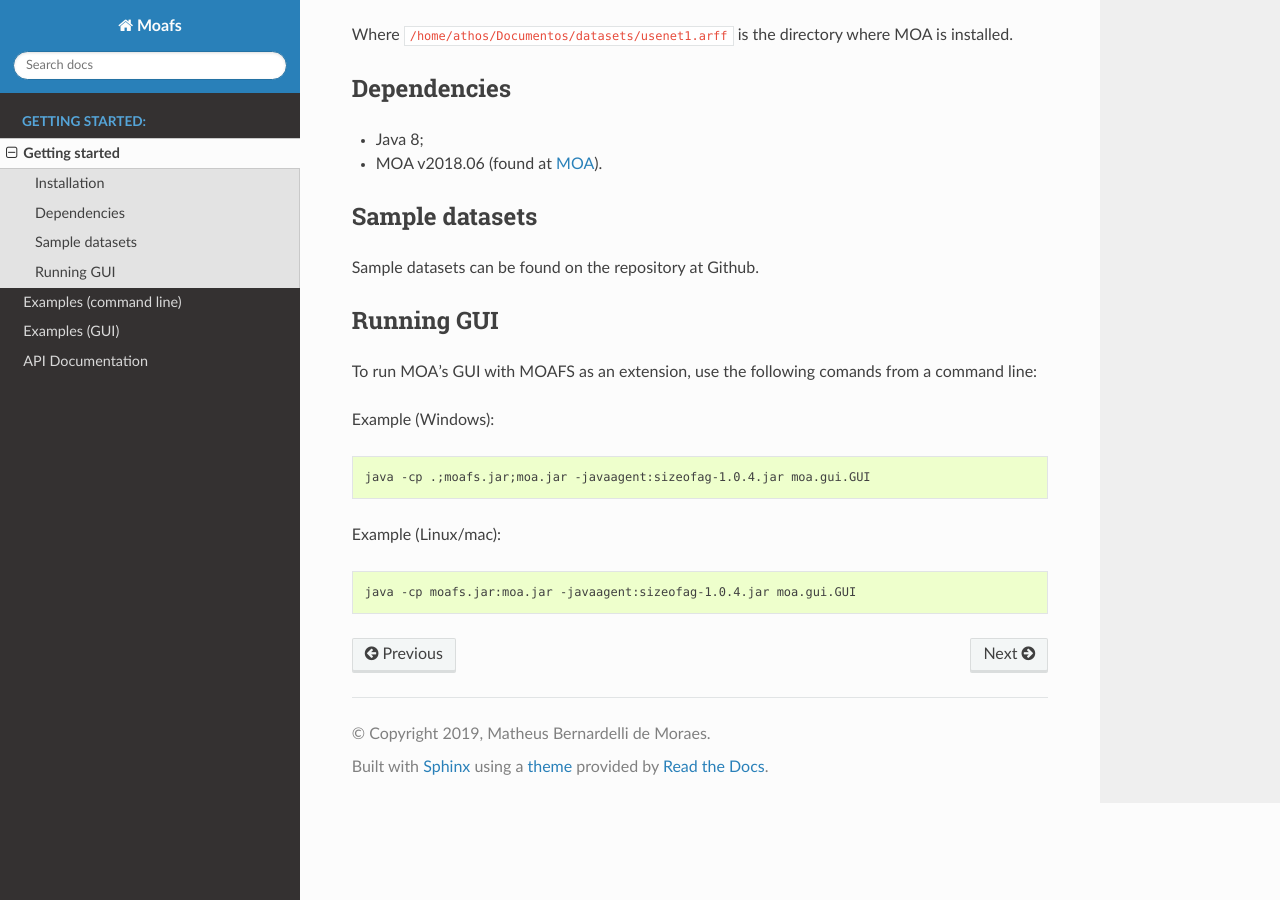
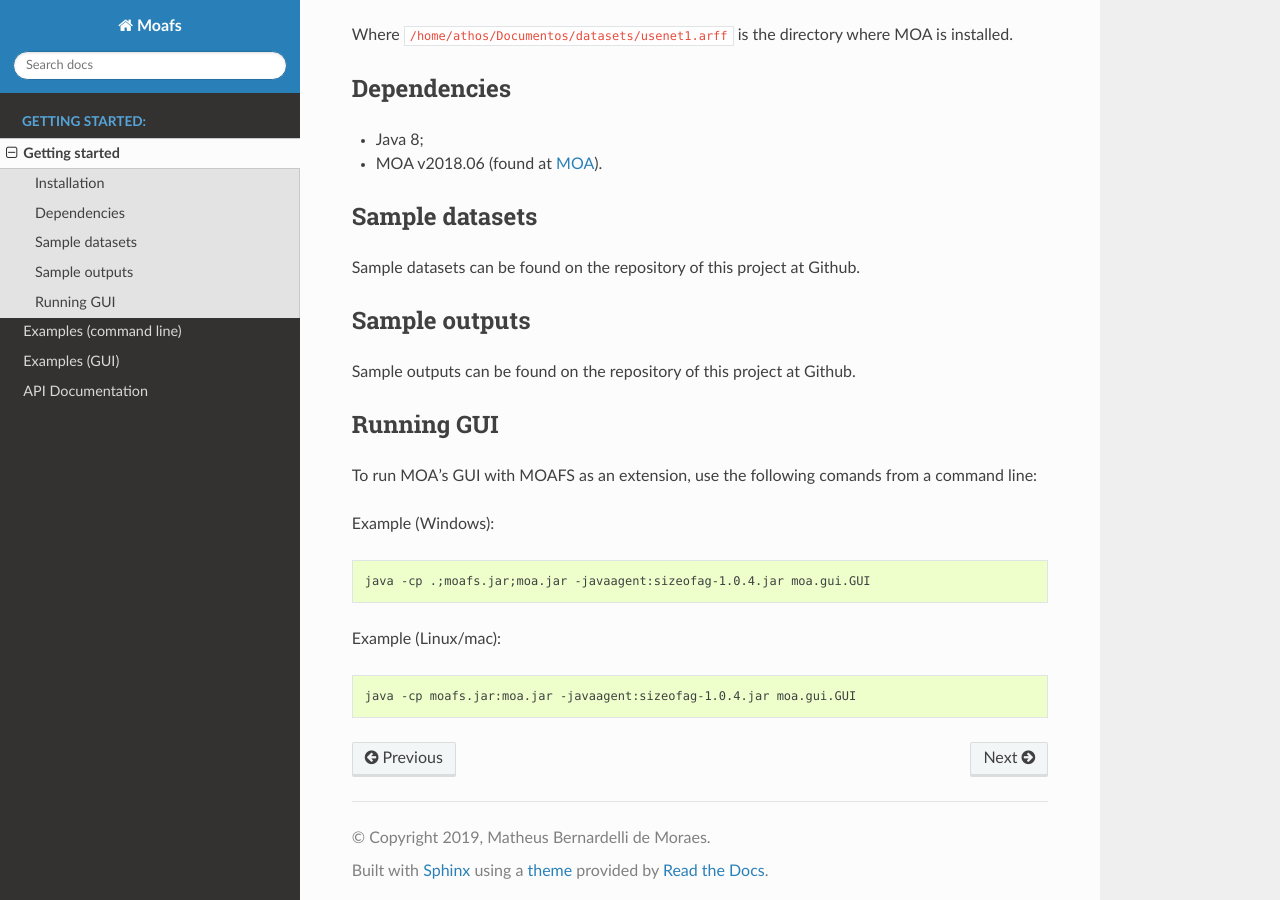
Before and after one commit to mbdemoraes/moafs, a Sphinx documentation site: the page built from docs/install.rst, in a window 1280 px wide and 900 px high, scrolled down 586 px. Built offline with Sphinx 7.4.7 and the Read the Docs theme 2.0.0, drawn with Linux system fonts in a browser that asks for light colours.

Commit message:
Corrections on readme

```diff
--- a/docs/install.rst
+++ b/docs/install.rst
@@ -36,7 +36,12 @@ Dependencies
 Sample datasets
 ----------------
 
-Sample datasets can be found on the repository at Github.
+Sample datasets can be found on the repository of this project at Github.
+
+Sample outputs
+----------------
+
+Sample outputs can be found on the repository of this project at Github.
 
 Running GUI
 ------------
```
Also changed, not shown: 6 other files.
